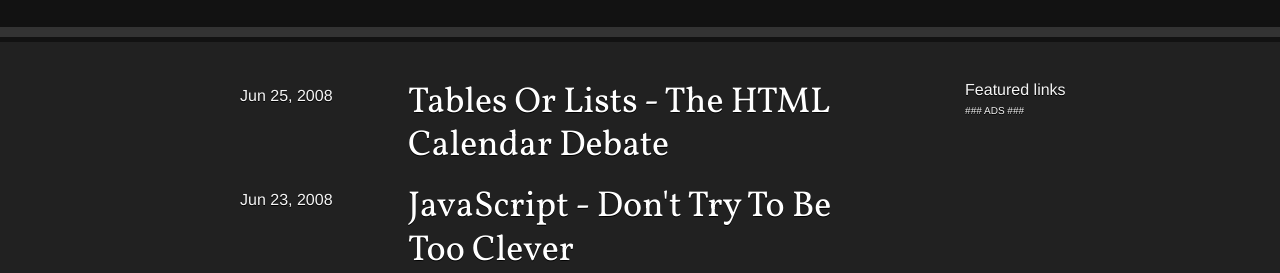
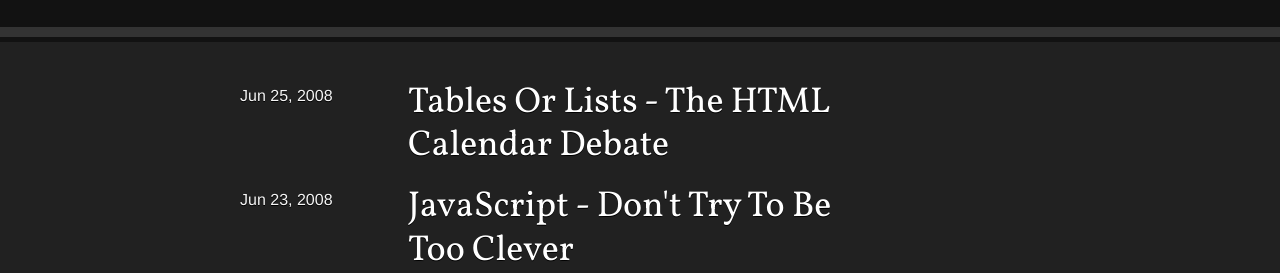
Before and after one commit to philnash/unintentionallyblank.co.uk, a Jekyll site: the page built from index.html, in a window 1280 px wide. Shown: the part 154-427 px from the top of the page. Built offline with Jekyll 4.4.1, drawn with Linux system fonts in a browser that asks for light colours; the list of posts is cut into pages by our own code.

Commit message:
Removes ads.

```diff
--- a/index.html
+++ b/index.html
@@ -31,11 +31,3 @@
     {% endif %}
   </p>
 </div>
-
-
-<div id="ads">
-  <div>
-    <h2>Featured links</h2>
-    ### ADS ###
-  </div>
-</div>
```
Also changed, not shown: 17 other files.
